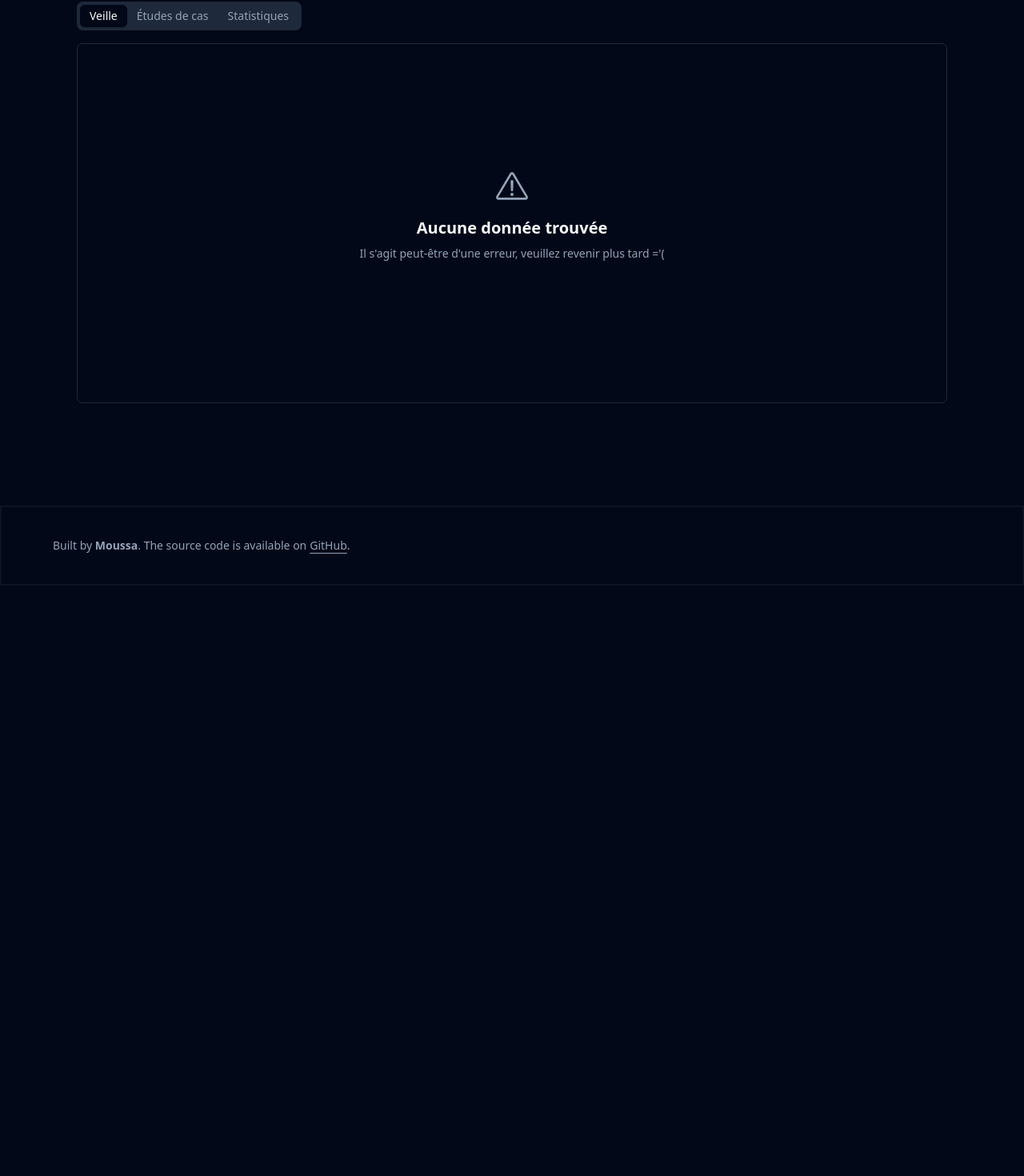
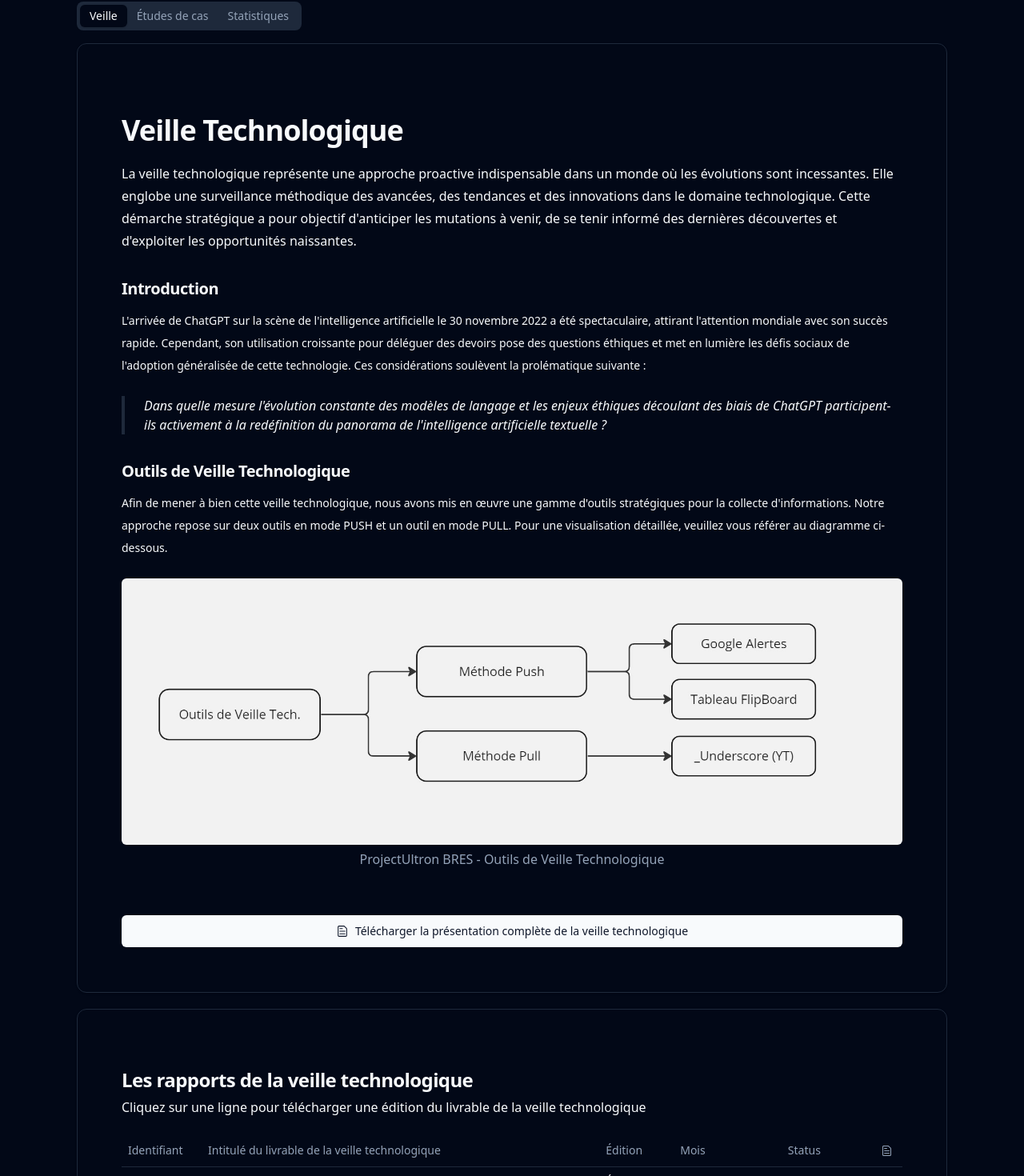
Before and after one commit to MrInspection/Chevalier, a React (Vite) app: page /research in a window 1280 px wide. Shown: the part 495-1965 px from the top of the page at 80% size. Before the commit the page ends 1227 px from the top, so only its background shows below. Built offline with nearby package versions, Linux system fonts and the light colour scheme.

Commit message:
Release Candidate #6

```diff
--- a/package.json
+++ b/package.json
@@ -1,7 +1,7 @@
 {
-  "name": "projectultron",
+  "name": "chevalier",
   "private": true,
-  "version": "0.0.0",
+  "version": "0.6.2",
   "type": "module",
   "scripts": {
     "dev": "vite",
--- a/src/components/broadcast.jsx
+++ b/src/components/broadcast.jsx
@@ -4,13 +4,13 @@ export function Broadcast() {
     return (
         <>
             <div className={"pb-2"}>
-                <div className={"bg-[#ececfe] h-full"}>
+                <div className={"bg-[#feecc2] h-full"}>
                     <div className={"container relative h-32 md:h-20 lg:h-11 flex items-center justify-center"}>
                         <div
-                            className={"inline-flex gap-1 items-center px-3 py-1 text-sm font-bold justify-items-center text-[#000091]"}>
+                            className={"inline-flex gap-1 items-center px-3 py-1 text-sm font-bold justify-items-center text-[#716043]"}>
                             <InfoCircledIcon className={"hidden md:visible"}/>
-                            Ce site web est actuellement en cours de développement. Vous êtes actuellement en
-                            train de visionner la version {"'Release Candidate 5'"} du site web.
+                            Ce site web est actuellement en cours de développement et de finalisation. Vous êtes actuellement en
+                            train de visionner la version {"'Release Candidate #6'"} du site.
                         </div>
                     </div>
                 </div>
--- a/src/pages/research/components/research-categories.jsx
+++ b/src/pages/research/components/research-categories.jsx
@@ -1,5 +1,6 @@
 import { Tabs, TabsContent, TabsList, TabsTrigger } from "@/components/ui/tabs"
 import {EmptyStatistics, EmptyStudies, EmptyTechWatch} from "@/pages/research/components/empty-database.jsx";
+import {TechResearch} from "@/pages/research/data/tech-articles/tech-research.jsx";
 
 export function ResearchCategories() {
     return (
@@ -14,7 +15,7 @@ export function ResearchCategories() {
                                 <TabsTrigger value="statistics">Statistiques</TabsTrigger>
                             </TabsList>
                             <TabsContent value="cases"><EmptyStudies/> </TabsContent>
-                            <TabsContent value="tech"> <EmptyTechWatch/> </TabsContent>
+                            <TabsContent value="tech"> <TechResearch /> </TabsContent>
                             <TabsContent value="statistics"><EmptyStatistics/> </TabsContent>
                         </Tabs>
                     </div>
--- a/src/pages/research/components/research-content.jsx
+++ b/src/pages/research/components/research-content.jsx
@@ -7,7 +7,7 @@ export function ResearchHero() {
                 <div className={"container relative mx-auto max-w-6xl mb-10"}>
                     <div className={"py-8"}>
                         <h1 className="scroll-m-20 text-2xl font-extrabold tracking-tight md:text-4xl lg:text-2xl text-[#6E445A]">
-                            ProjectUltron : Bureau de recherches et d{"'"}études statistiques (BRES)
+                            ProjectUltron - Bureau de recherches et d{"'"}études statistiques (BRES)
                         </h1>
                     </div>
                 </div>
--- a/src/pages/research/data/tech-articles/publications-section.jsx
+++ b/src/pages/research/data/tech-articles/publications-section.jsx
@@ -21,10 +21,8 @@ export function PublicationsSection() {
 
     return (
         <>
-            <div className={"my-2"}>
-                <div className={"container relative mx-auto max-w-6xl mb-32"}>
             <Table>
-                        <TableCaption>ProjectUltron - Department of Statistics and Research</TableCaption>
+                <TableCaption>ProjectUltron - Bureau de recherches et d{"'"}études statistiques</TableCaption>
                 <TableHeader>
                     <TableRow>
                         <TableHead className="w-[100px]">Identifiant</TableHead>
@@ -55,8 +53,6 @@ export function PublicationsSection() {
                     ))}
                 </TableBody>
             </Table>
-                </div>
-            </div>
         </>
     );
 }
--- /dev/null
+++ b/src/pages/research/data/tech-articles/tech-research.jsx
@@ -0,0 +1,104 @@
+import {FileTextIcon} from "@radix-ui/react-icons";
+import {
+    Card,
+    CardContent,
+    CardDescription,
+    CardFooter,
+    CardHeader,
+    CardTitle,
+} from "@/components/ui/card"
+import {PublicationsSection} from "@/pages/research/data/tech-articles/publications-section.jsx";
+import {Button} from "@/components/ui/button.jsx";
+
+
+export function TechResearch() {
+    return (
+        <>
+            <div className={"mt-2"}>
+                <Card>
+                    <CardHeader />
+                    <CardContent className={"container max-w-5xl"}>
+                        <div className={"mt-10 mb-8"}>
+                            <h1 className="scroll-m-20 text-3xl font-extrabold tracking-tight lg:text-4xl">
+                                Veille Technologique
+                            </h1>
+                            <p className="leading-7 [&:not(:first-child)]:mt-5">
+                                La veille technologique représente une approche proactive indispensable dans un
+                                monde où les évolutions sont incessantes. Elle englobe une surveillance méthodique
+                                des avancées, des tendances et des innovations dans le domaine technologique.
+                                Cette démarche stratégique a pour objectif d{"'"}anticiper les mutations à venir,
+                                de se tenir informé des dernières découvertes et d{"'"}exploiter les opportunités
+                                naissantes.
+                            </p>
+                        </div>
+
+                        <div className={"mb-8"}>
+                            <h1 className="scroll-m-20 text-xl font-extrabold tracking-tight">
+                                Introduction
+                            </h1>
+                            <p className="text-sm leading-7 [&:not(:first-child)]:mt-3">
+                                L{"'"}arrivée de ChatGPT sur la scène de l{"'"}intelligence artificielle
+                                le 30 novembre 2022 a été spectaculaire, attirant l{"'"}attention mondiale
+                                avec son succès rapide. Cependant, son utilisation croissante pour déléguer
+                                des devoirs pose des questions éthiques et met en lumière les défis sociaux
+                                de l{"'"}adoption généralisée de cette technologie. Ces considérations
+                                soulèvent la prolématique suivante :
+                            </p>
+                            <blockquote className="mt-6 border-l-4 pl-6 italic">
+                                Dans quelle mesure l{"'"}évolution constante des modèles de langage
+                                et les enjeux éthiques découlant des biais de ChatGPT participent-ils
+                                activement à la redéfinition du panorama de l{"'"}intelligence
+                                artificielle textuelle ?
+                            </blockquote>
+                        </div>
+                        <div className={"mb-14"}>
+                            <h1 className="scroll-m-20 text-xl font-extrabold tracking-tight">
+                                Outils de Veille Technologique
+                            </h1>
+
+                            <p className="text-sm leading-7 [&:not(:first-child)]:mt-3">
+                                Afin de mener à bien cette veille technologique, nous avons mis en œuvre
+                                une gamme d{"'"}outils stratégiques pour la collecte d{"'"}informations.
+                                Notre approche repose sur deux outils en mode PUSH et un outil en mode
+                                PULL. Pour une visualisation détaillée, veuillez vous référer au
+                                diagramme ci-dessous.
+                            </p>
+                            <p className="leading-7 [&:not(:first-child)]:my-6">
+                                <img className={"bg-cover bg-center rounded-md"} src={"/images/gpt-tools.jpg"}/>
+                                <figcaption className={"text-center text-muted-foreground my-1"}>
+                                    ProjectUltron BRES - Outils de Veille Technologique
+                                </figcaption>
+                            </p>
+                        </div>
+                        <a href={"documents/tech/gpt-introduction.pdf"}>
+                            <Button className={"w-full mb-2"} size={"lg"} >
+                                <FileTextIcon className="mr-2 h-4 w-4" />
+                                Télécharger la présentation complète de la veille technologique
+                            </Button>
+                        </a>
+                    </CardContent>
+                    <CardFooter/>
+                </Card>
+
+                <Card className={"mt-5"}>
+                    <CardHeader />
+                    <CardContent className={"container max-w-5xl"}>
+                        <div className={"mt-6 mb-8"}>
+                            <div className={"mb-5"}>
+                                <h1 className="scroll-m-20 text-2xl font-extrabold tracking-tight lg:text-2xl">
+                                    Les rapports de la veille technologique
+                                </h1>
+                                <p className="leading-7 [&:not(:first-child)]:mt-1">
+                                    Cliquez sur une ligne pour télécharger une édition du livrable de la veille technologique
+                                </p>
+                            </div>
+                            <PublicationsSection/>
+                        </div>
+                    </CardContent>
+                </Card>
+
+
+            </div>
+        </>
+    )
+}
```
Also changed, not shown: public/images/gpt-tools.jpg (added), 1 other file (tests, documents, lock files or other folders). Lines whose indentation alone changed are shown as unchanged.
